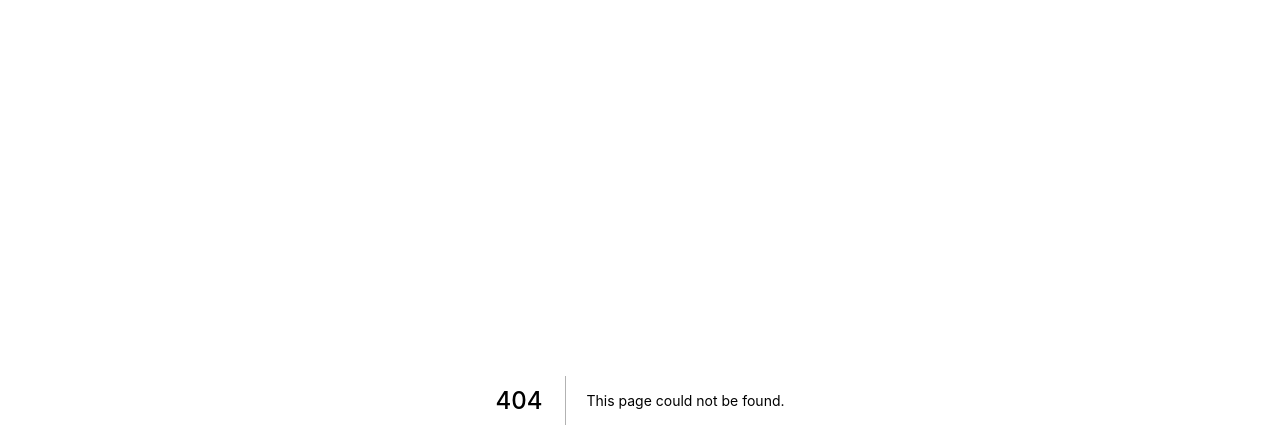
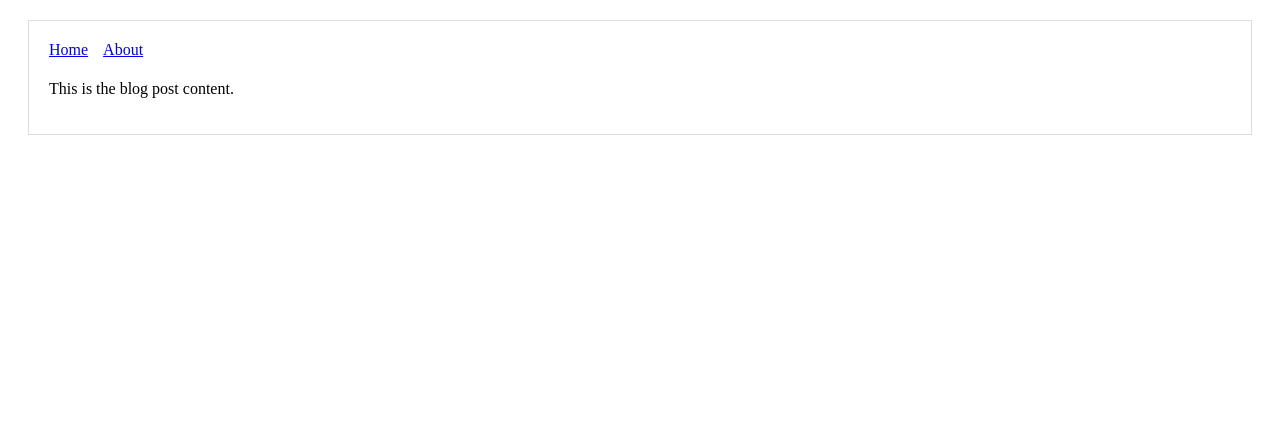
Before and after one commit to tongeren/next, a Next.js app: page /post in a window 1280 px wide. Before the commit this address had no page. Shown: the top 448 px of the page. Built offline with nearby package versions, Linux system fonts and the light colour scheme.

Commit message:
Creating the 'post' page

```diff
--- /dev/null
+++ b/pages/post.js
@@ -0,0 +1,9 @@
+import { withRouter } from 'next/router';
+import Layout from '../shared/Layout.js';
+
+export default withRouter((props) => (
+    <Layout>
+       <h1>{props.router.query.title}</h1>
+       <p>This is the blog post content.</p>
+    </Layout>
+));
```
